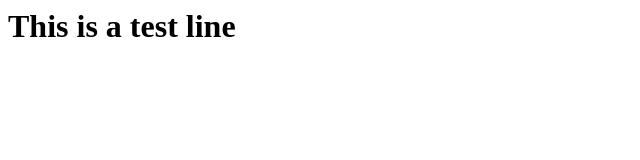
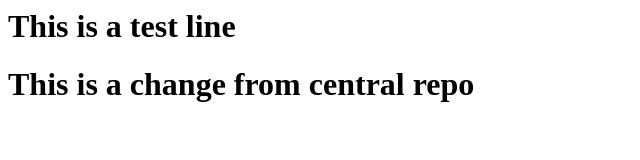
Before and after one commit to bikash-123/eduranz_demo, a plain HTML site: page index.html in a window 1280 px wide. Shown: the whole page, without its empty margins (0-640 px from the left). Drawn offline with Linux system fonts and the light colour scheme.

Commit message:
Update index.html

```diff
--- a/index.html
+++ b/index.html
@@ -1 +1,2 @@
 <h1>This is a test line</h1>
+<h1>This is a change from central repo</h1>
```
